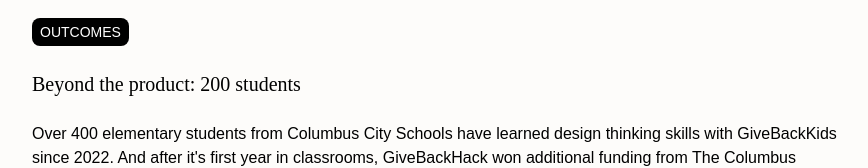
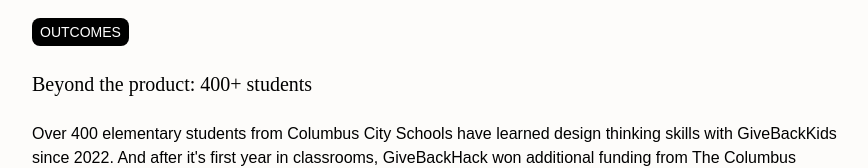
Before and after one commit to owen-myers/teach-to-site-v2, a Next.js app: page /work/givebackkids in a window 1280 px wide. Shown: the part 2841-3009 px from the top of the page, without its empty margins (192-1060 px from the left). Built offline with nearby package versions, Linux system fonts and the light colour scheme; a web font is replaced by a local one.

Commit message:
updated copy

```diff
--- a/app/work/givebackkids/page.tsx
+++ b/app/work/givebackkids/page.tsx
@@ -84,7 +84,7 @@
                     </div>
                     <Section
                         title = "OUTCOMES"
-                        subtitle = "Beyond the product: 200 students"
+                        subtitle = "Beyond the product: 400+ students"
                         paragraph = {`Over 400 elementary students from Columbus City Schools have learned design thinking skills with
                         GiveBackKids since 2022. And after it's first year in classrooms, GiveBackHack won additional
                         funding from The Columbus Foundation to pay facilitators, recruit volunteers, and train teachers on design principles.
```
